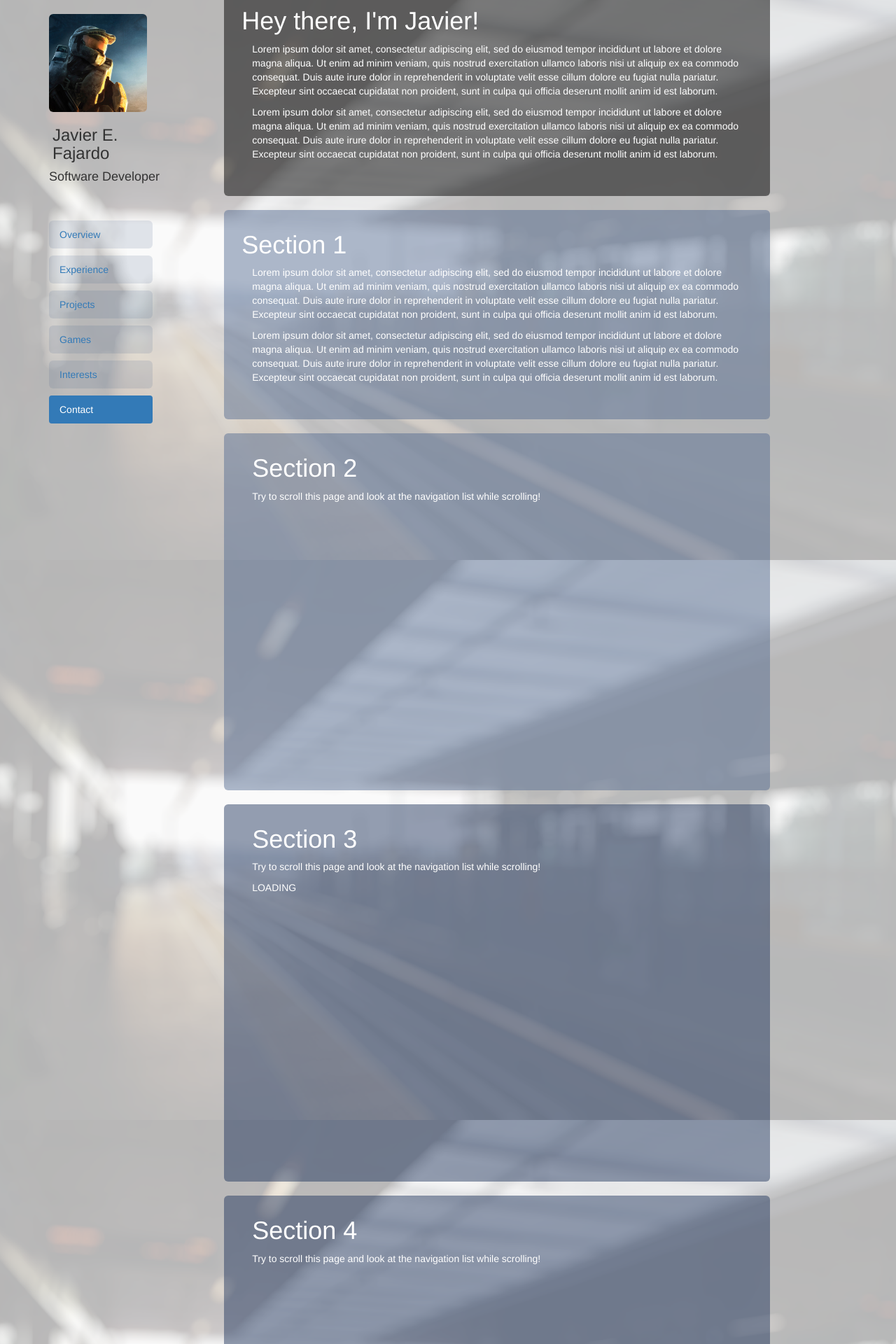
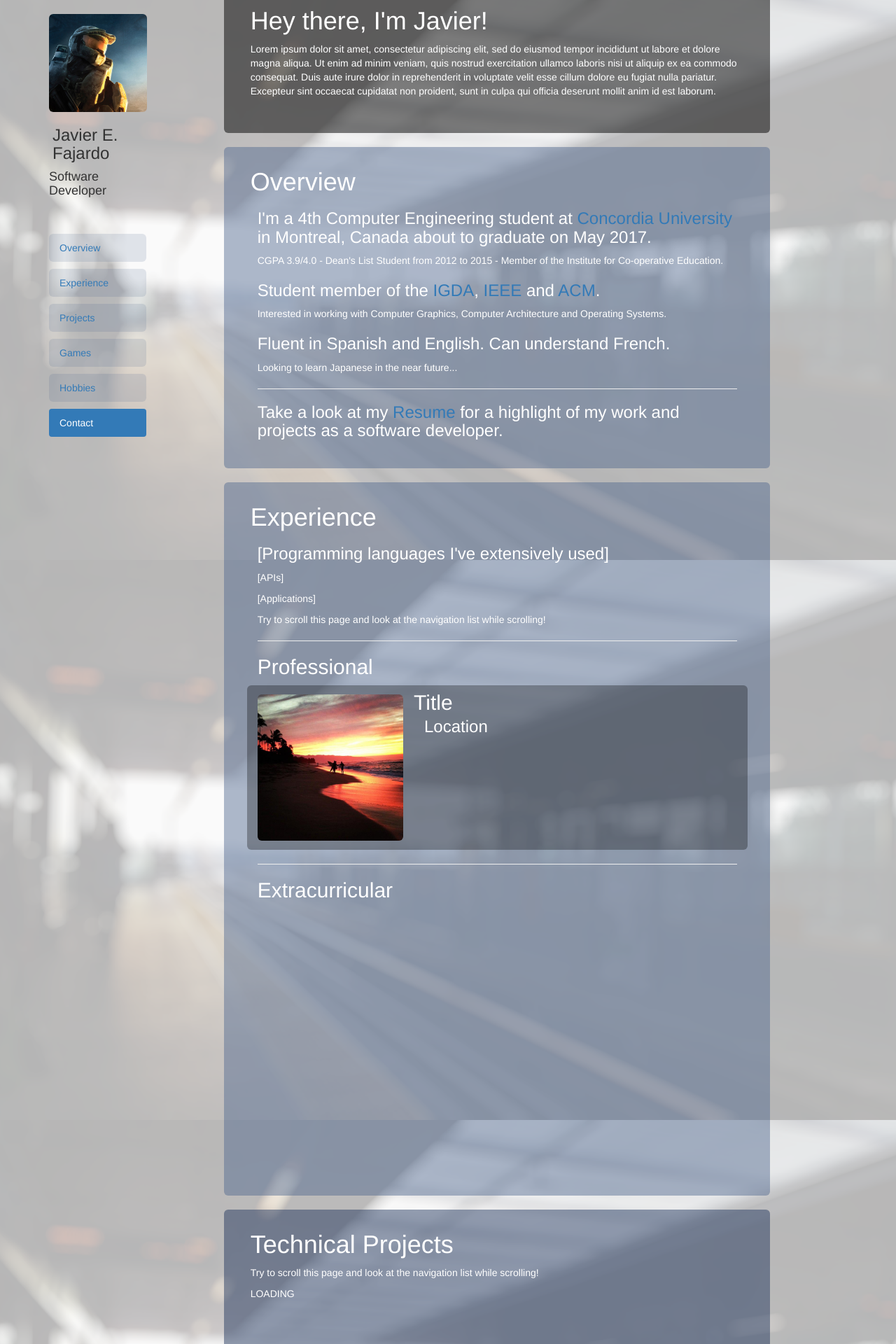
Before and after one commit to foxtrotzulu94/DjangoSite, a Django app: template personal_site/templates/testy.html in a window 1280 px wide. Shown: the top 1920 px of the page at 70% size. Run offline with Django 3.2, Linux system fonts and the light colour scheme; the template is opened without the code that fills it, so the values that code supplies are empty; some libraries are stand-ins or nearby versions.

Commit message:
Added more features and better organization

```diff
--- a/personal_site/admin.py
+++ b/personal_site/admin.py
@@ -1,6 +1,9 @@
 from django.contrib import admin
-from personal_site.models import ExampleItem, ImageModel
+from personal_site.models import *
 
 # Register your models here.
 admin.site.register(ExampleItem)
 admin.site.register(ImageModel)
+
+admin.site.register(DisplayItem)
+admin.site.register(ExperienceItem)
--- a/personal_site/site_urls.py
+++ b/personal_site/site_urls.py
@@ -11,7 +11,7 @@ urlpatterns = [
     url(r'^ajaj', ajaj),
     # url(r'^/', HttpResponseForbidden)
     url(r'^data/projects', list_projects),
-    # url(r'^data/projects/?P<deptnum>[A-z]{4}[0-9]{3}',), # TODO: fill this in
+    # url(r'^data/projects/?P<project>[A-z]{4}[0-9]{3}',), # TODO: fill this in
     # url(r'^data/games'),
     # url(r'^data/interests')
 ] + static(settings.MEDIA_URL, document_root=settings.MEDIA_ROOT)
--- a/personal_site/templates/exp_item.html
+++ b/personal_site/templates/displayitem.html
@@ -1,8 +1,8 @@
-{# Small block element used to display Exp Items #}
+{# Small block element used to render DisplayItems on the front page#}
 {% load staticfiles %}
 <div class="col-lg-3 col-md-4 col-sm-10 col-xs-10" style="opacity:1.0; display:none; word-wrap: break-word;" id="display_item">
     <div class="row text-center info-element" id="inner_div">
         <img src="{% static 'personal_site/images/testpic.jpg' %}" class="img-thumbnail img-responsive" id="item_thumbnail">
-        <h3>Testy</h3>
+        <h4 id="display_title">Testy</h4>
     </div>
 </div>
--- /dev/null
+++ b/personal_site/templates/rowitem.html
@@ -0,0 +1,16 @@
+{# Small block element used to display elements that would normally take a whole row #}
+{% load staticfiles %}
+<div class="row img-rounded" id="row_item" style="background-color: rgba(0,0,0,0.3); padding-top: 2%;padding-bottom: 2%">
+    <div class="col-lg-4 col-md-4 col-sm-6" id="inner_div">
+        <img src="{% static 'personal_site/images/testpic.jpg' %}" class="img-rounded img-responsive" id="item_thumbnail">
+{#        <h4 id="display_title">Testy</h4>#}
+    </div>
+    <div class="col-lg-8 col-md-8 col-sm-6">
+        <div class="row">
+            <h2 style="margin-top: -5px">Title</h2>
+        </div>
+
+    <h3 style="margin-top: -5px">Location</h3>
+    </div>
+
+</div>
--- a/personal_site/templates/testy.html
+++ b/personal_site/templates/testy.html
@@ -1,5 +1,7 @@
 <!DOCTYPE html>
 <html lang="en">
+
+<!-- DISCLAIMER: There's a good reason why I'm not a Web Developer. You can see for yourself below -->
 
 {# This test html built off of http://www.w3schools.com/bootstrap/bootstrap_scrollspy.asp #}
 {% load staticfiles %}
@@ -67,13 +69,15 @@
 
     .central-content{
         padding-top: 10px;
-        padding-left: 40px;
-        padding-right: 40px;
+        padding-left: 5%;
+        padding-right: 5%;
         margin-top: 20px;
     }
 
     .info-element{
-        padding:10px;
+        padding-left:10px;
+        padding-right:10px;
+        padding-bottom:10px;
     }
 
 </style>
@@ -92,15 +96,6 @@
         var displayItem = $('#display_item'); //The item to be constantly cloned
         var divToAppendTo = $('#project_div');
 
-{#        for(var i=0; i<13; ++i){#}
-{#            var newDisplayItem = displayItem.clone();#}
-{#            newDisplayItem.selector = displayItem.selector+i;#}
-{#            newDisplayItem.show();#}
-{#            newDisplayItem.click({param1: "Hello", param2: "World"},testy_modal);#}
-{#            divToAppendTo.append(newDisplayItem);#}
-{##}
-{#        }#}
-
         $.ajax({ //Ask if we can save this schedule
             type: 'get',
             url: "/data/projects",
@@ -117,7 +112,7 @@
                     newDisplayItem.selector = displayItem.selector+i;
                     var testy = $('#item_thumbnail',newDisplayItem);
                     testy.attr("src",'{{ MEDIA_URL }}'+modelFields["img"]);
-                    var title = $('h3',newDisplayItem);
+                    var title = $('#display_title',newDisplayItem);
                     title.html(modelFields["title"]);
                     newDisplayItem.show();
                     newDisplayItem.click({param1: modelFields["title"], param2: modelFields["summary"]},testy_modal);
@@ -135,97 +130,107 @@
 
         console.log( "done!!!" );
     });
-
-
-
-    onClickInfoElement = function(){
-
-    };
 </script>
 
 
 
 <div class="container">
     <div class="row">
+        <nav class="col-lg-2 col-md-2 col-sm-2" id="myScrollspy" style="margin-right:3%;">
+            <ul class="nav nav-pills nav-stacked" style="width: inherit; padding-right: 5%">
+                <li><img src="{% static 'personal_site/images/emotion.jpg' %}" width="140" height="140" class="img-rounded"></li>
 
-        <nav class="col-lg-1 col-md-2 col-sm-1" id="myScrollspy" style="margin-right:3%;">
-            <ul class="nav nav-pills nav-stacked">
-                <li><img src="{% static 'personal_site/images/emotion.jpg' %}" width="140" height="140" class="img-rounded"></li>
                 <li style="margin-left:5px">
                     <h3>Javier E.<br>Fajardo</h3>
                 </li>
                 <li>
                     <h4>Software Developer</h4>
                 </li>
+
                 <li><br><br></li>
                 <li class="sidebuttons"><a href="#section1">Overview</a></li>
                 <li class="sidebuttons"><a href="#section2">Experience</a></li>
                 <li class="sidebuttons"><a href="#section3">Projects</a></li>
                 <li class="sidebuttons"><a href="#section4">Games</a></li>
-                <li class="sidebuttons"><a href="#section5">Interests</a></li>
+                <li class="sidebuttons"><a href="#section5">Hobbies</a></li>
                 <li class="sidebuttons"><a href="#section6">Contact</a></li>
             </ul>
         </nav>
-        <div class="col-lg-1 col-md-2"></div> {# Dummy Column to get the divs to play nice #}
-        <div class="col-lg-8 col-md-8 col-sm-10" style="margin-left:3%;">
+
+        <div class="col-lg-8 col-md-8 col-sm-8" style="margin-left:3%;">
             <div id="section0" class="row central-content top-most img-rounded" style="margin-top:-20px;background-color: rgba(0,0,0,0.5);color:#ffffff">
-                <div class="row">
+                <div>
                     <h1>Hey there, I'm Javier!</h1>
                 </div>
                 <div>
-                    <p>Lorem ipsum dolor sit amet, consectetur adipiscing elit, sed do eiusmod tempor incididunt ut labore et dolore magna aliqua. Ut enim ad minim veniam, quis nostrud exercitation ullamco laboris nisi ut aliquip ex ea commodo consequat. Duis aute irure dolor in reprehenderit in voluptate velit esse cillum dolore eu fugiat nulla pariatur. Excepteur sint occaecat cupidatat non proident, sunt in culpa qui officia deserunt mollit anim id est laborum.</p>
                     <p>Lorem ipsum dolor sit amet, consectetur adipiscing elit, sed do eiusmod tempor incididunt ut labore et dolore magna aliqua. Ut enim ad minim veniam, quis nostrud exercitation ullamco laboris nisi ut aliquip ex ea commodo consequat. Duis aute irure dolor in reprehenderit in voluptate velit esse cillum dolore eu fugiat nulla pariatur. Excepteur sint occaecat cupidatat non proident, sunt in culpa qui officia deserunt mollit anim id est laborum.</p>
                 </div>
                 <br><br>
             </div>
 
             <div id="section1" class="row central-content top-most img-rounded">
-                <div class="row">
-                    <h1>Section 1</h1>
+                <div>
+                    <h1>Overview</h1>
+                    <div class="info-element">
+                        {# Talk about languages, education and abilities #}
+                        <h3>I'm a 4th Computer Engineering student at <a>Concordia University</a> in Montreal, Canada about to graduate on May 2017.</h3>
+                            <p>CGPA 3.9/4.0 - Dean's List Student from 2012 to 2015 - Member of the Institute for Co-operative Education.</p>
+                        <h3>Student member of the <a>IGDA</a>, <a>IEEE</a> and <a>ACM</a>.</h3>
+                            <p>Interested in working with Computer Graphics, Computer Architecture and Operating Systems.</p>
+                        <h3>Fluent in Spanish and English. Can understand French.</h3>
+                            <p>Looking to learn Japanese in the near future...</p>
+                        <hr>
+                        <h3>Take a look at my <a href="{% static 'personal_site/files/resume.pdf' %}">Resume</a> for a highlight of my work and projects as a software developer.</h3>
+                    </div>
                 </div>
-                <div>
-                    <p>Lorem ipsum dolor sit amet, consectetur adipiscing elit, sed do eiusmod tempor incididunt ut labore et dolore magna aliqua. Ut enim ad minim veniam, quis nostrud exercitation ullamco laboris nisi ut aliquip ex ea commodo consequat. Duis aute irure dolor in reprehenderit in voluptate velit esse cillum dolore eu fugiat nulla pariatur. Excepteur sint occaecat cupidatat non proident, sunt in culpa qui officia deserunt mollit anim id est laborum.</p>
-                    <p>Lorem ipsum dolor sit amet, consectetur adipiscing elit, sed do eiusmod tempor incididunt ut labore et dolore magna aliqua. Ut enim ad minim veniam, quis nostrud exercitation ullamco laboris nisi ut aliquip ex ea commodo consequat. Duis aute irure dolor in reprehenderit in voluptate velit esse cillum dolore eu fugiat nulla pariatur. Excepteur sint occaecat cupidatat non proident, sunt in culpa qui officia deserunt mollit anim id est laborum.</p>
-                </div>
-                <br><br>
+                <br>
             </div>
 
             <div id="section2" class="row central-content img-rounded">
-                <h1>Section 2</h1>
-                <p>Try to scroll this page and look at the navigation list while scrolling!</p>
-                <div class="row col-sm-12 center-block" id="experience_div">
-
+                <div>
+                    <h1>Experience</h1>
+                    <div class="info-element">
+                        <h3>[Programming languages I've extensively used]</h3>
+                            <p>[APIs]</p>
+                            <p>[Applications]</p>
+                        <p>Try to scroll this page and look at the navigation list while scrolling!</p>
+                        <hr>
+                        <h2>Professional</h2>
+                            <div id="experience_div">
+                                {% include 'rowitem.html' %}
+                            </div>
+                        <hr>
+                        <h2>Extracurricular</h2>
+                    </div>
                 </div>
                 <br><br><br><br><br><br><br><br><br><br><br><br><br><br><br><br><br><br><br><br>
             </div>
             <div id="section3" class="row central-content img-rounded">
-                <h1>Section 3</h1>
+                <h1>Technical Projects</h1>
                 <p>Try to scroll this page and look at the navigation list while scrolling!</p>
                 <div class="row col-sm-12" id="project_div" style="float: none;">
-                    <div id="loading"> <p>LOADING</p></div>
-{#                    {% for i in "xxxxxxxxxxxxxxxxxxxx" %}#}
-{#                        {% include "exp_item.html" %}#}
-{#                    {% endfor %}#}
+                    <div id="loading"><p>LOADING</p></div> {# TODO: loading .gif here #}
                 </div>
                 <br><br><br><br><br><br><br><br><br><br><br><br><br><br><br><br><br><br><br><br>
             </div>
             <div id="section4" class="row central-content img-rounded">
-                <h1>Section 4</h1>
+                <h1>Games</h1>
+                <p>[box cover of games]</p>
                 <p>Try to scroll this page and look at the navigation list while scrolling!</p>
                 <br><br><br><br><br><br><br><br><br><br><br><br><br><br><br><br><br><br><br><br>
             </div>
             <div id="section5" class="row central-content img-rounded">
-                <h1>Section 5</h1>
+                <h1>Hobbies & Interests</h1>
+                {# might need to tailor this one. No easy way of putting all of the pictures here #}
                 <p>Try to scroll this page and look at the navigation list while scrolling!</p>
-                <br><br><br><br><br><br><br><br><br><br><br><br><br><br><br><br><br><br><br><br>
                 <br><br><br><br><br><br><br><br><br><br><br><br><br><br><br><br><br><br><br><br>
             </div>
             <div id="section6" class="row central-content img-rounded">
-                <h1>Section 6</h1>
+                <h1>Contact Info</h1>
+                {# No electronic addresses #}
                 <p>Try to scroll this page and look at the navigation list while scrolling!</p>
-                <br><br><br><br><br><br><br><br><br><br><br><br><br><br><br><br><br><br><br><br>
-                <br><br><br><br><br><br><br><br><br><br><br><br><br><br><br><br><br><br><br><br>
             </div>
+            <br><br><br><br><br><br><br><br><br><br><br><br><br><br><br><br><br><br><br><br>
         </div>
     </div>
 </div>
@@ -233,7 +238,7 @@
 </body>
 
 
-{# Things hidden from users #}
+{# Things that should be hidden from users #}
 
 {# Modal #}
 <div class="modal fade" id="test_popup" data-backdrop="static">
@@ -256,7 +261,7 @@
 </div><!-- /.modal -->
 
 {# DisplayItem #}
-{% include "exp_item.html" %}
+{% include "displayitem.html" %}
 
 
 </html>
```
Also changed, not shown: domain/settings.py (+4 -4 lines), personal_site/models.py (+13 -2 lines), db.sqlite3, 1 other file.
